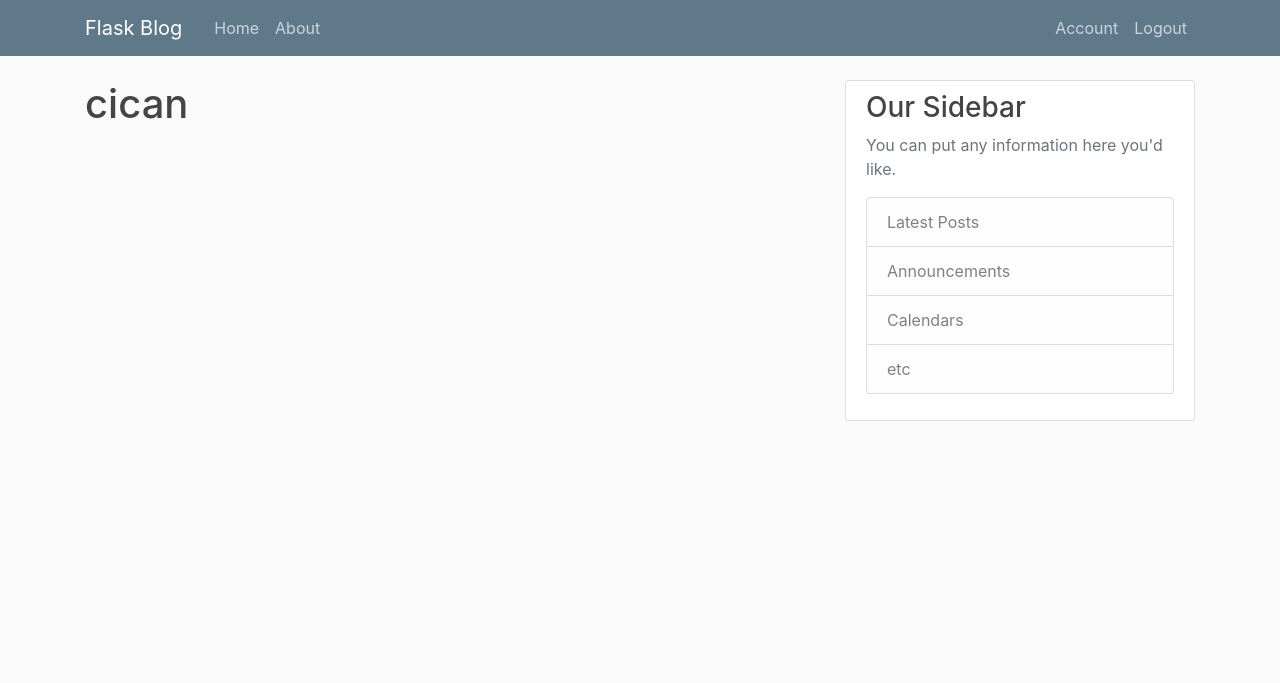
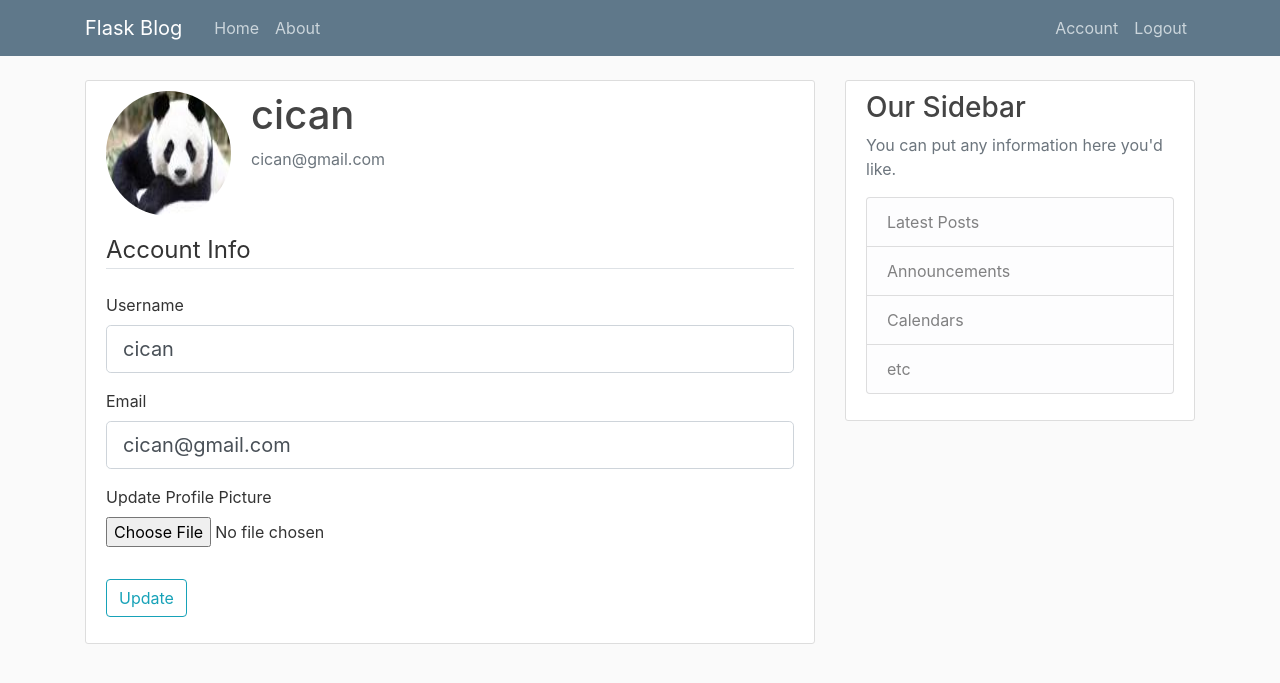
Before and after one commit to redcican/flaskblog, a Flask app: page /account in a window 1280 px wide. Shown: the top 683 px of the page. Run offline with Flask 2, Linux system fonts and the light colour scheme; a user stored in the database is signed in; some libraries are stand-ins or nearby versions.

Commit message:
add function for account and image uploading

```diff
--- a/flaskblog/forms.py
+++ b/flaskblog/forms.py
@@ -1,4 +1,6 @@
 from flask_wtf import FlaskForm
+from flask_wtf.file import FileField, FileAllowed
+from flask_login import current_user
 from wtforms import StringField, PasswordField, SubmitField, BooleanField
 from wtforms.validators import DataRequired, Length, Email, EqualTo, ValidationError
 from flaskblog.models import User
@@ -28,3 +30,22 @@ class LoginForm(FlaskForm):
     password = PasswordField(label='Password', validators=[DataRequired()])
     remember = BooleanField(label='Remember Me')
     submit = SubmitField(label='Login')
+
+class UpdateAccountForm(FlaskForm):
+    username = StringField(label='Username', validators=[
+                           DataRequired(), Length(min=2, max=20)])
+    email = StringField(label='Email', validators=[DataRequired(), Email()])
+    picture = FileField(label='Update Profile Picture',validators=[FileAllowed(['jpg', 'png'])])
+    submit = SubmitField(label='Update')
+
+    def validate_username(self, username):
+        if username.data != current_user.username:
+            user = User.query.filter_by(username=username.data).first()
+            if user:
+                raise ValidationError('That username is taken. Please choose another one.')
+
+    def validate_email(self, email):
+        if email.data != current_user.email:
+            user = User.query.filter_by(email=email.data).first()
+            if user:
+                raise ValidationError('That email is taken. Please choose another one.')
--- a/flaskblog/routes.py
+++ b/flaskblog/routes.py
@@ -1,6 +1,9 @@
+import os
+import secrets
+from PIL import Image
 from flask import render_template, url_for, flash, redirect, request
 from flaskblog import app, db, bcrypt
-from flaskblog.forms import RegistrationForm, LoginForm
+from flaskblog.forms import RegistrationForm, LoginForm, UpdateAccountForm
 from flaskblog.models import User, Post
 from flask_login import login_user, current_user, logout_user, login_required
 
@@ -19,14 +22,17 @@ posts = [
     }
 ]
 
+
 @app.route("/")
 @app.route("/home")
 def home():
     return render_template('home.html', posts=posts)
 
+
 @app.route("/about")
 def about():
-    return render_template('about.html',title='About')
+    return render_template('about.html', title='About')
+
 
 @app.route("/register", methods=["GET", "POST"])
 def register():
@@ -34,13 +40,16 @@ def register():
         return redirect(url_for('home'))
     form = RegistrationForm()
     if form.validate_on_submit():
-        hashed_password = bcrypt.generate_password_hash(form.password.data).decode('utf-8')
-        user = User(username=form.username.data,email=form.email.data,password=hashed_password)
+        hashed_password = bcrypt.generate_password_hash(
+            form.password.data).decode('utf-8')
+        user = User(username=form.username.data,
+                    email=form.email.data, password=hashed_password)
         db.session.add(user)
         db.session.commit()
         flash('Your account has been created! You are now able to log in.', 'success')
         return redirect(url_for('login'))
-    return render_template('register.html', title='Register',form=form)
+    return render_template('register.html', title='Register', form=form)
+
 
 @app.route("/login", methods=["GET", "POST"])
 def login():
@@ -55,15 +64,46 @@ def login():
             return redirect(next_page) if next_page else redirect(url_for('home'))
         else:
             flash('Login Unsuccessful, Please check email and password', 'danger')
-    return render_template('login.html', title='Login',form=form)
+    return render_template('login.html', title='Login', form=form)
+
 
 @app.route("/logout")
 def logout():
     logout_user()
     return redirect(url_for('home'))
 
+def save_picture(form_picture):
+    random_hex = secrets.token_hex(8)
+    _, f_ext = os.path.splitext(form_picture.filename)
+    picture_fn = random_hex + f_ext
+    picture_path = os.path.join(app.root_path, 'static/profile_pics',picture_fn)
 
-@app.route("/account")
+    output_size = (125,125)
+    image = Image.open(form_picture)
+    i.thumbnail(output_size)
+
+    i.save(picture_path)
+
+    return picture_fn
+
+
+@app.route("/account", methods=["GET", "POST"])
 @login_required
 def account():
-    return render_template('account.html', title='Account')
+    form = UpdateAccountForm()
+    if form.validate_on_submit():
+        if form.picture.data:
+            picture_file = save_picture(form.picture.data)
+            current_user.image_file = picture_file
+        current_user.username = form.username.data
+        current_user.email = form.email.data
+        db.session.commit()
+        flash('Your account has been updated!', 'success')
+        return redirect(url_for('account'))
+    elif request.method == "GET":
+        form.username.data = current_user.username
+        form.email.data = current_user.email
+    image_file = url_for(
+        'static', filename='profile_pics/'+current_user.image_file)
+    return render_template('account.html', title='Account',
+                           image_file=image_file, form=form)
--- a/flaskblog/templates/account.html
+++ b/flaskblog/templates/account.html
@@ -1,4 +1,57 @@
 {% extends "layout.html" %}
 {% block content %}
-        <h1>{{ current_user.username }}</h1>
+<div class="content-section">
+        <div class="media">
+                <img class="rounded-circle account-img" src="{{ image_file }}">
+                <div class="media-body">
+                        <h2 class="account-heading">{{ current_user.username }}</h2>
+                        <p class="text-secondary">{{ current_user.email }}</p>
+                </div>
+        </div>
+        <form method="POST" action="" enctype="multipart/form-data">
+                {{ form.hidden_tag() }}
+                <fieldset class="form-group">
+                        <legend class="border-bottom mb-4">Account Info</legend>
+                        <div class="form-group">
+                                {{ form.username.label(class="form-control-label") }}
+                                {% if form.username.errors %}
+                                {{ form.username(class="form-control form-control-lg is-invalid") }}
+                                <div class="invalid-feedback">
+                                        {% for error in form.username.errors %}
+                                        <span>{{ error }}</span>
+                                        {% endfor %}
+                                </div>
+                                {% else %}
+                                {{ form.username(class="form-control form-control-lg") }}
+                                {% endif %}
+                        </div>
+                        <div class="form-group">
+                                {{ form.email.label(class="form-control-label") }}
+                                {% if form.email.errors %}
+                                {{ form.email(class="form-control form-control-lg is-invalid") }}
+                                <div class="invalid-feedback">
+                                        {% for error in form.email.errors %}
+                                        <span>{{ error }}</span>
+                                        {% endfor %}
+                                </div>
+                                {% else %}
+                                {{ form.email(class="form-control form-control-lg") }}
+                                {% endif %}
+                        </div>
+                        <div class="form-group">
+                                {{ form.picture.label() }}
+                                {{ form.picture(class="form-control-file") }}
+                                {% if form.picture.errors %}
+                                        {% for error in form.picture.errors %}
+                                                <span class="text-danger">{{ error }}</span></br>
+                                        {% endfor %}
+                                {% endif %}
+                        </div>
+
+                </fieldset>
+                <div class="form-group">
+                        {{ form.submit(class="btn btn-outline-info")}}
+                </div>
+        </form>
+</div>
 {% endblock content %}
--- a/flaskblog/templates/register.html
+++ b/flaskblog/templates/register.html
@@ -1,7 +1,7 @@
 {% extends "layout.html" %}
 {% block content %}
         <div class="content-section">
-            <form method="post" action="">
+            <form method="POST" action="">
                 {{ form.hidden_tag() }}
                 <fieldset class="form-group">
                     <legend class="border-bottom mb-4">Join Today</legend>
@@ -19,7 +19,6 @@
                         {% endif %}
                     </div>
                     <div class="form-group">
-                        {{ form.email.label(class="form-control-label") }}
                         {{ form.email.label(class="form-control-label") }}
                         {% if form.email.errors %}
                             {{ form.email(class="form-control form-control-lg is-invalid") }}
```
Also changed, not shown: flaskblog/site.db, flaskblog/static/profile_pics/05fecb31fcba2915.jpg (added), flaskblog/static/profile_pics/default.jpg (added).
